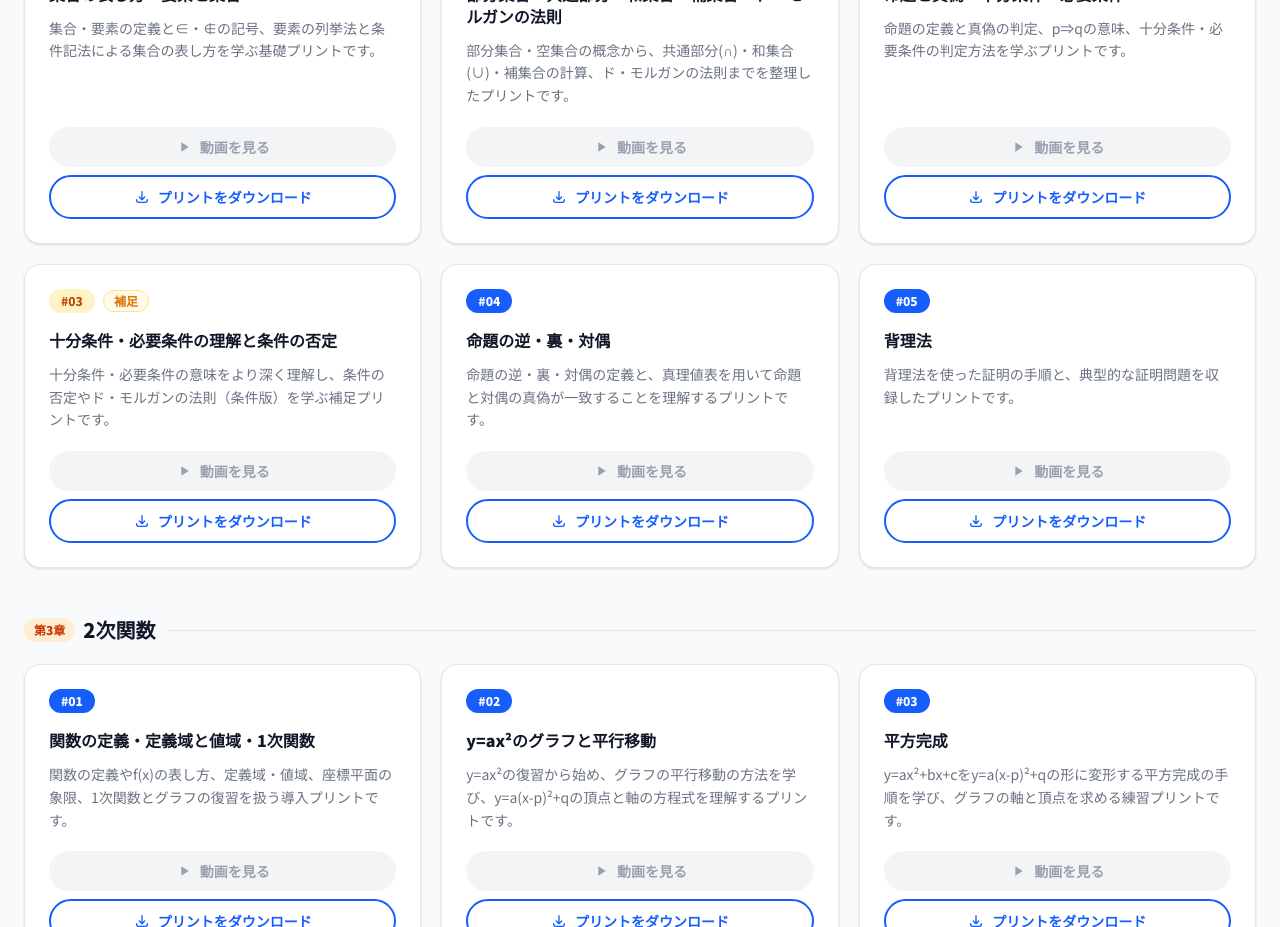
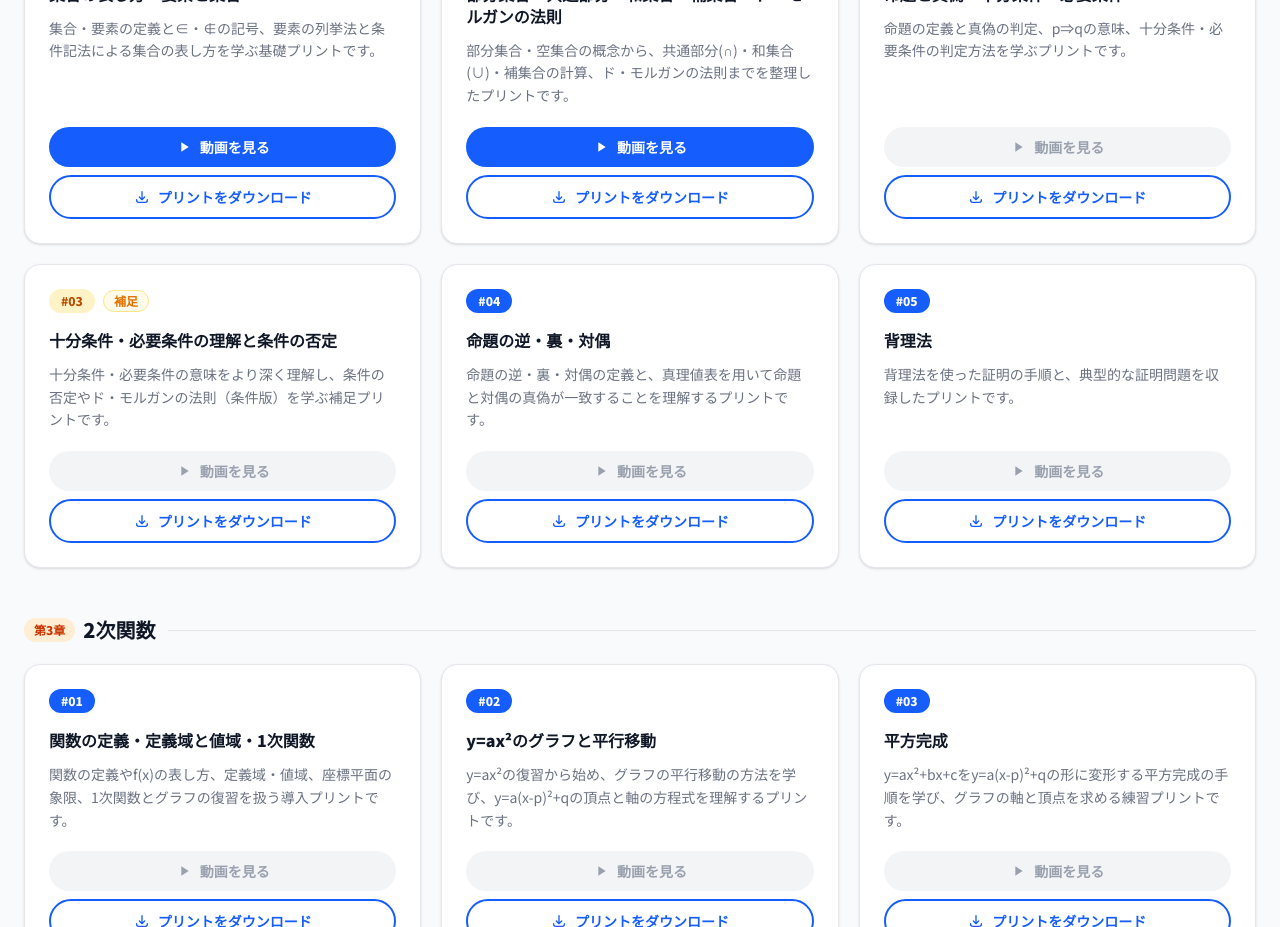
Before and after one commit to mathematics2560/sansu-sugaku-atelier, a Next.js app: page /prints/math1 in a window 1280 px wide. Shown: the part 1960-2887 px from the top of the page. Built offline with nearby package versions, Linux system fonts and the light colour scheme.

Commit message:
数学Ⅰ第2章の動画URLを追加し、ホームの動画数を21本に更新
Co-Authored-By: Claude Sonnet 4.6 <noreply@anthropic.com>

```diff
--- a/app/page.tsx
+++ b/app/page.tsx
@@ -106,7 +106,7 @@ const FEATURES = [
 
 
 const HERO_STATS = [
-  { icon: "🎥", num: "19本", label: "動画コンテンツ", solid: true },
+  { icon: "🎥", num: "21本", label: "動画コンテンツ", solid: true },
   { icon: "📄", num: "101枚", label: "無料プリント", solid: false },
   { icon: "📚", num: "中1・高校Ⅰ・A・Ⅱ", label: "対応コンテンツ", solid: false },
   { icon: "✅", num: "完全無料", label: "登録不要", solid: true, green: true },
--- a/app/prints/math1/page.tsx
+++ b/app/prints/math1/page.tsx
@@ -110,12 +110,14 @@ const CHAPTERS: Chapter[] = [
         title: "集合の表し方・要素と集合",
         desc: "集合・要素の定義と∈・∉の記号、要素の列挙法と条件記法による集合の表し方を学ぶ基礎プリントです。",
         filename: "2_集合と命題_No.1.pdf",
+        videoUrl:"https://youtu.be/hO6qmcXjP74",
       },
       {
         id: "02",
         title: "部分集合・共通部分・和集合・補集合・ド・モルガンの法則",
         desc: "部分集合・空集合の概念から、共通部分(∩)・和集合(∪)・補集合の計算、ド・モルガンの法則までを整理したプリントです。",
         filename: "2_集合と命題_No.2.pdf",
+        videoUrl:"https://youtu.be/QQm1okSbSts",
       },
       {
         id: "03",
```
